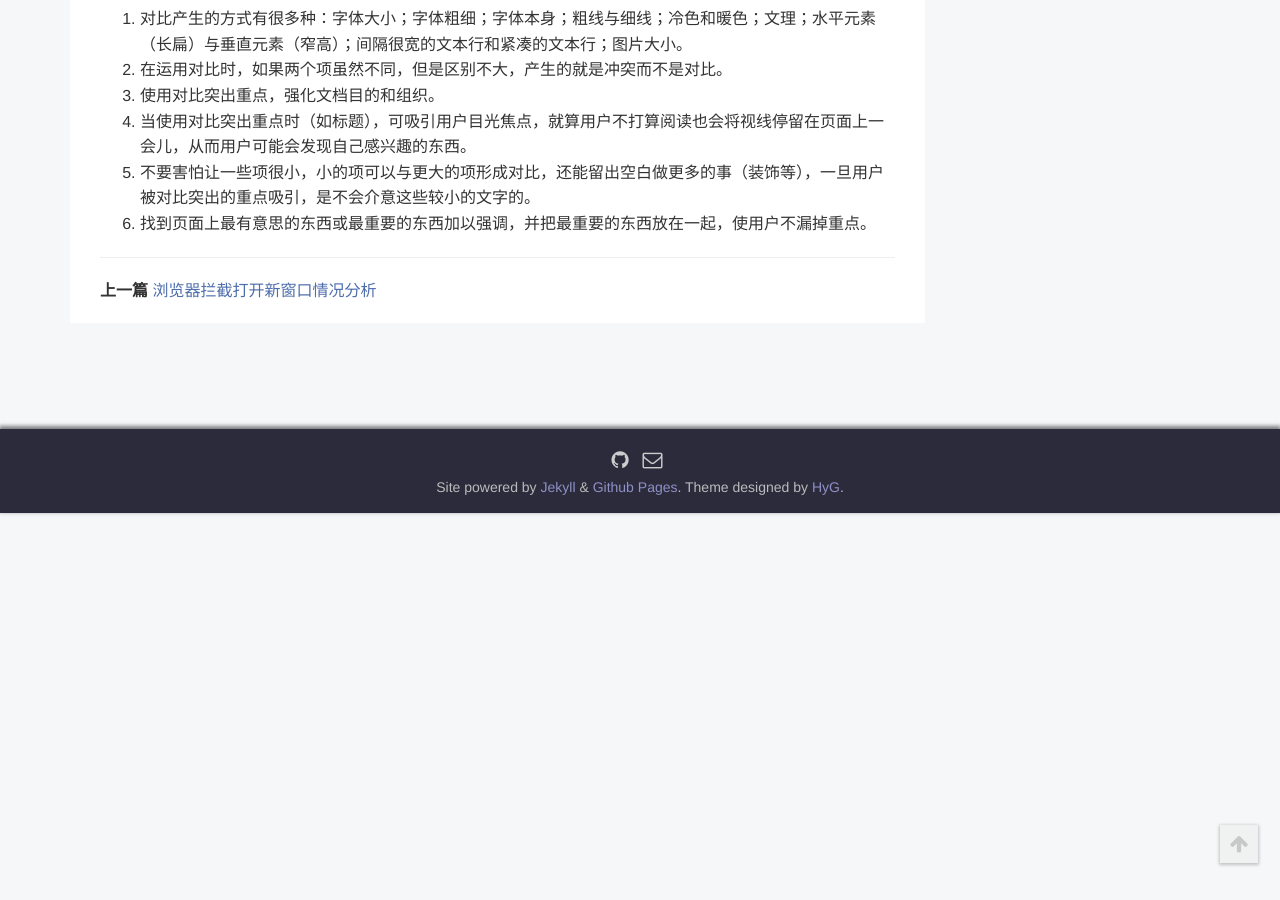
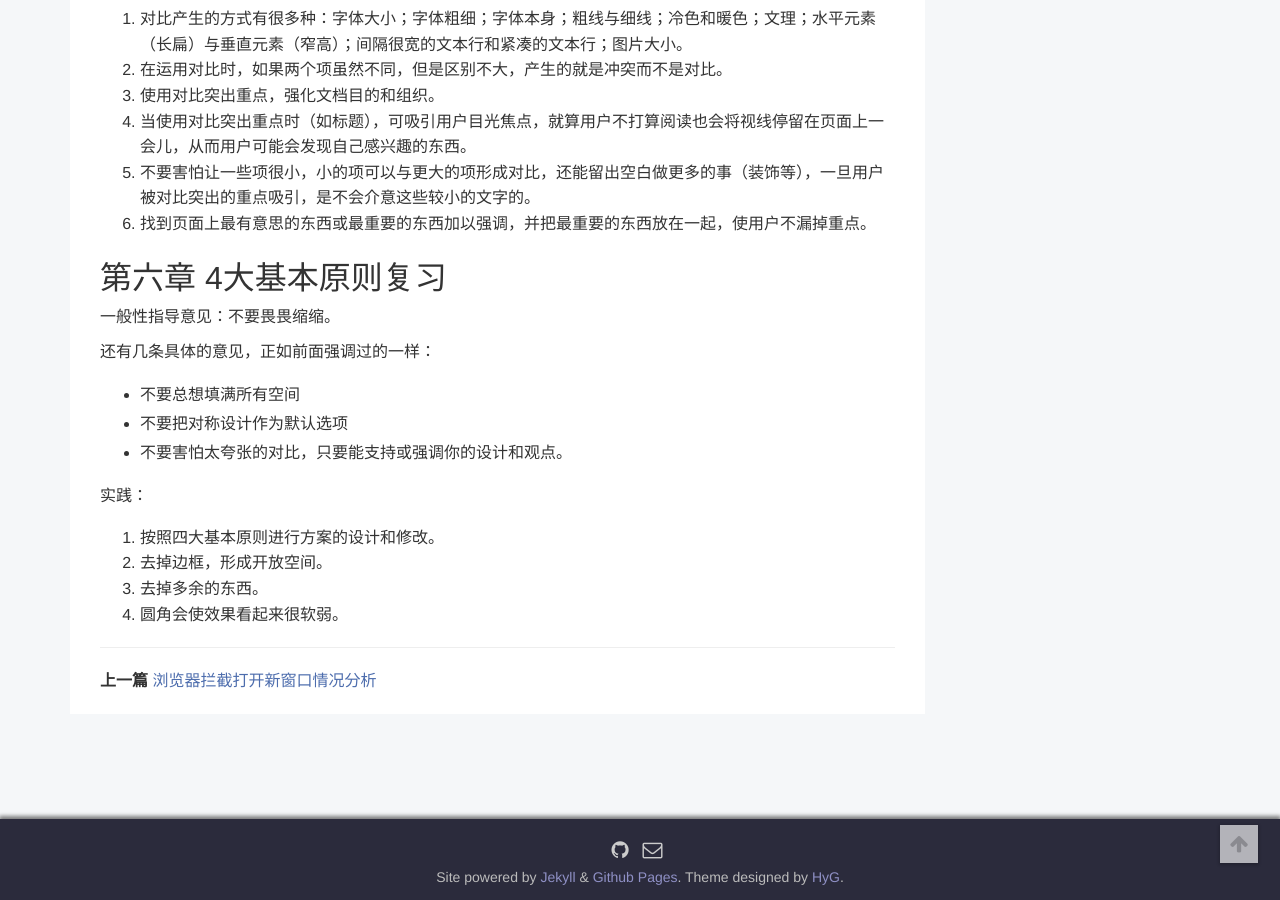
Before and after one commit to toBeTheLight/toBeTheLight.github.io, a Jekyll site: the page built from _posts/2018-11-06-《写给大家看的设计书》.md, in a window 1280 px wide and 900 px high, scrolled down 2256 px. Built offline with Jekyll 4.4.1, drawn with Linux system fonts in a browser that asks for light colours; a style sheet for code colours, icons or effects is not loaded; before the commit the page ends 2769 px from its top, so only the background shows below that.

Commit message:
feat: 第六章

```diff
--- a/_posts/2018-11-06-《写给大家看的设计书》.md
+++ b/_posts/2018-11-06-《写给大家看的设计书》.md
@@ -101,3 +101,18 @@ author: toBeTheLight
 4. 当使用对比突出重点时（如标题），可吸引用户目光焦点，就算用户不打算阅读也会将视线停留在页面上一会儿，从而用户可能会发现自己感兴趣的东西。
 5. 不要害怕让一些项很小，小的项可以与更大的项形成对比，还能留出空白做更多的事（装饰等），一旦用户被对比突出的重点吸引，是不会介意这些较小的文字的。
 6. 找到页面上最有意思的东西或最重要的东西加以强调，并把最重要的东西放在一起，使用户不漏掉重点。
+
+# 第六章 4大基本原则复习
+
+一般性指导意见：不要畏畏缩缩。
+
+还有几条具体的意见，正如前面强调过的一样：
+* 不要总想填满所有空间
+* 不要把对称设计作为默认选项
+* 不要害怕太夸张的对比，只要能支持或强调你的设计和观点。
+
+实践：
+1. 按照四大基本原则进行方案的设计和修改。
+2. 去掉边框，形成开放空间。
+3. 去掉多余的东西。
+4. 圆角会使效果看起来很软弱。
```
